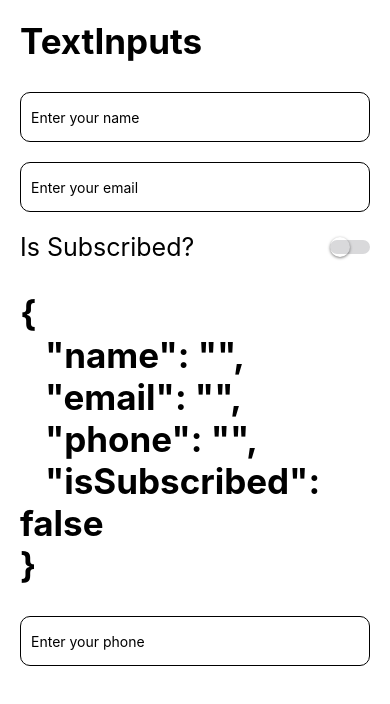
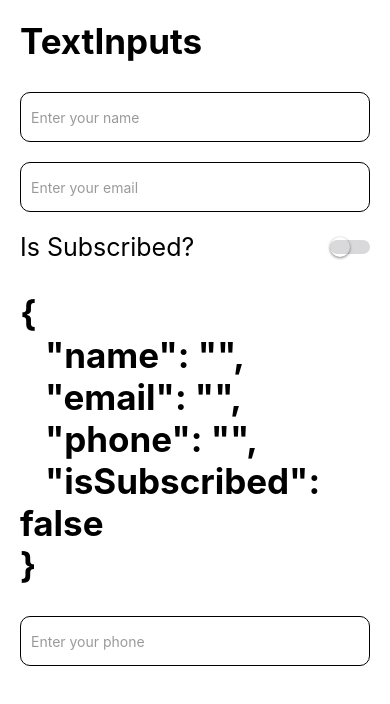
Before and after one commit to mikevillarruel/react-native-components, a React Native app: screen /TextInputScreen in a window 390 px wide. Shown: the top 704 px of the page. Built offline with nearby package versions, Linux system fonts and the light colour scheme.

Commit message:
Some extra changes in global theme

```diff
--- a/App.tsx
+++ b/App.tsx
@@ -1,8 +1,7 @@
-import React from 'react'
-import { DarkTheme, DefaultTheme, NavigationContainer, Theme } from '@react-navigation/native';
-import { StackNavigator } from './src/navigator/StackNavigator';
+import React from 'react';
 import { StatusBar } from 'react-native';
 import { ThemeProvider } from './src/context/themeContext/ThemeContext';
+import { StackNavigator } from './src/navigator/StackNavigator';
 
 // const customTheme: Theme = {
 //   dark: true,
--- a/src/context/themeContext/themeReducer.tsx
+++ b/src/context/themeContext/themeReducer.tsx
@@ -14,7 +14,7 @@ export const lightTheme: ThemeState = {
     dark: false,
     dividerColor: 'rgba(0,0,0,0.4)',
     colors: {
-        primary: '#084F6A',
+        primary: 'green',
         background: 'white',
         card: 'white',
         text: 'black',
@@ -28,7 +28,7 @@ export const darkTheme: ThemeState = {
     dark: true,
     dividerColor: 'rgba(255,255,255,0.4)',
     colors: {
-        primary: '#75CEDB',
+        primary: '#5856D6',
         background: 'black',
         card: 'black',
         text: 'white',
--- a/src/screens/Animation101Screen.tsx
+++ b/src/screens/Animation101Screen.tsx
@@ -1,15 +1,19 @@
 import React from 'react';
+import { useContext } from 'react';
 import { Animated, Button, StyleSheet, View } from 'react-native';
 import { useAnimation } from '../hooks/useAnimation';
+import { ThemeContext } from '../context/themeContext/ThemeContext';
 
 export const Animation101Screen = () => {
 
     const { opacity, position, fadeIn, fadeOut, startMovingPosition } = useAnimation();
+    const { theme: { colors } } = useContext(ThemeContext)
 
     return (
         <View style={styles.container}>
             <Animated.View style={{
                 ...styles.purpleBox,
+                backgroundColor: colors.primary,
                 marginBottom: 20,
                 opacity: opacity,
                 transform: [{
@@ -18,14 +22,16 @@ export const Animation101Screen = () => {
             }} />
 
             <Button
+                color={colors.primary}
                 title='FadeIn'
-                onPress={()=>{
+                onPress={() => {
                     fadeIn();
                     startMovingPosition(-100);
                 }}
             />
 
             <Button
+                color={colors.primary}
                 title='FadeOut'
                 onPress={fadeOut}
             />
--- a/src/screens/PullToRefreshScreen.tsx
+++ b/src/screens/PullToRefreshScreen.tsx
@@ -1,8 +1,8 @@
 import React, { useContext, useState } from 'react';
-import { RefreshControl, ScrollView, Text, View } from 'react-native';
+import { RefreshControl, ScrollView, View } from 'react-native';
 import { HeaderTitle } from '../components/HeaderTitle';
+import { ThemeContext } from '../context/themeContext/ThemeContext';
 import { styles } from '../theme/appTheme';
-import { ThemeContext } from '../context/themeContext/ThemeContext';
 
 export const PullToRefreshScreen = () => {
 
@@ -27,7 +27,7 @@ export const PullToRefreshScreen = () => {
                     onRefresh={onRefresh}
                     progressViewOffset={10}
                     progressBackgroundColor={colors.primary}
-                    colors={['white', 'red', 'orange']}
+                    colors={['white']}
                     style={{ backgroundColor: colors.primary }} // only iOS
                     tintColor='white' // only iOS
                 />
--- a/src/screens/TextInputScreen.tsx
+++ b/src/screens/TextInputScreen.tsx
@@ -1,11 +1,10 @@
-import React, { useState } from 'react';
+import React, { useContext } from 'react';
 import { Keyboard, KeyboardAvoidingView, Platform, ScrollView, StyleSheet, Text, TextInput, TouchableWithoutFeedback, View } from 'react-native';
+import { CustomSwitch } from '../components/CustomSwitch';
 import { HeaderTitle } from '../components/HeaderTitle';
+import { ThemeContext } from '../context/themeContext/ThemeContext';
+import { useForm } from '../hooks/useForm';
 import { styles } from '../theme/appTheme';
-import { useForm } from '../hooks/useForm';
-import { CustomSwitch } from '../components/CustomSwitch';
-import { useContext } from 'react';
-import { ThemeContext } from '../context/themeContext/ThemeContext';
 
 export const TextInputScreen = () => {
 
@@ -15,7 +14,7 @@ export const TextInputScreen = () => {
         phone: '',
         isSubscribed: false,
     });
-    const { theme: { colors } } = useContext(ThemeContext);
+    const { theme: { colors, dividerColor } } = useContext(ThemeContext);
 
     return (
         <KeyboardAvoidingView
@@ -31,7 +30,7 @@ export const TextInputScreen = () => {
                         <HeaderTitle title="TextInputs" />
 
                         <TextInput
-                            placeholderTextColor={colors.text}
+                            placeholderTextColor={dividerColor}
                             style={{
                                 ...stylesScreen.inputStyle,
                                 borderColor: colors.text,
@@ -44,7 +43,7 @@ export const TextInputScreen = () => {
                         />
 
                         <TextInput
-                            placeholderTextColor={colors.text}
+                            placeholderTextColor={dividerColor}
                             style={{
                                 ...stylesScreen.inputStyle,
                                 borderColor: colors.text,
@@ -73,7 +72,7 @@ export const TextInputScreen = () => {
                         <HeaderTitle title={JSON.stringify(form, null, 3)} />
 
                         <TextInput
-                            placeholderTextColor={colors.text}
+                            placeholderTextColor={dividerColor}
                             style={{
                                 ...stylesScreen.inputStyle,
                                 borderColor: colors.text,
```
